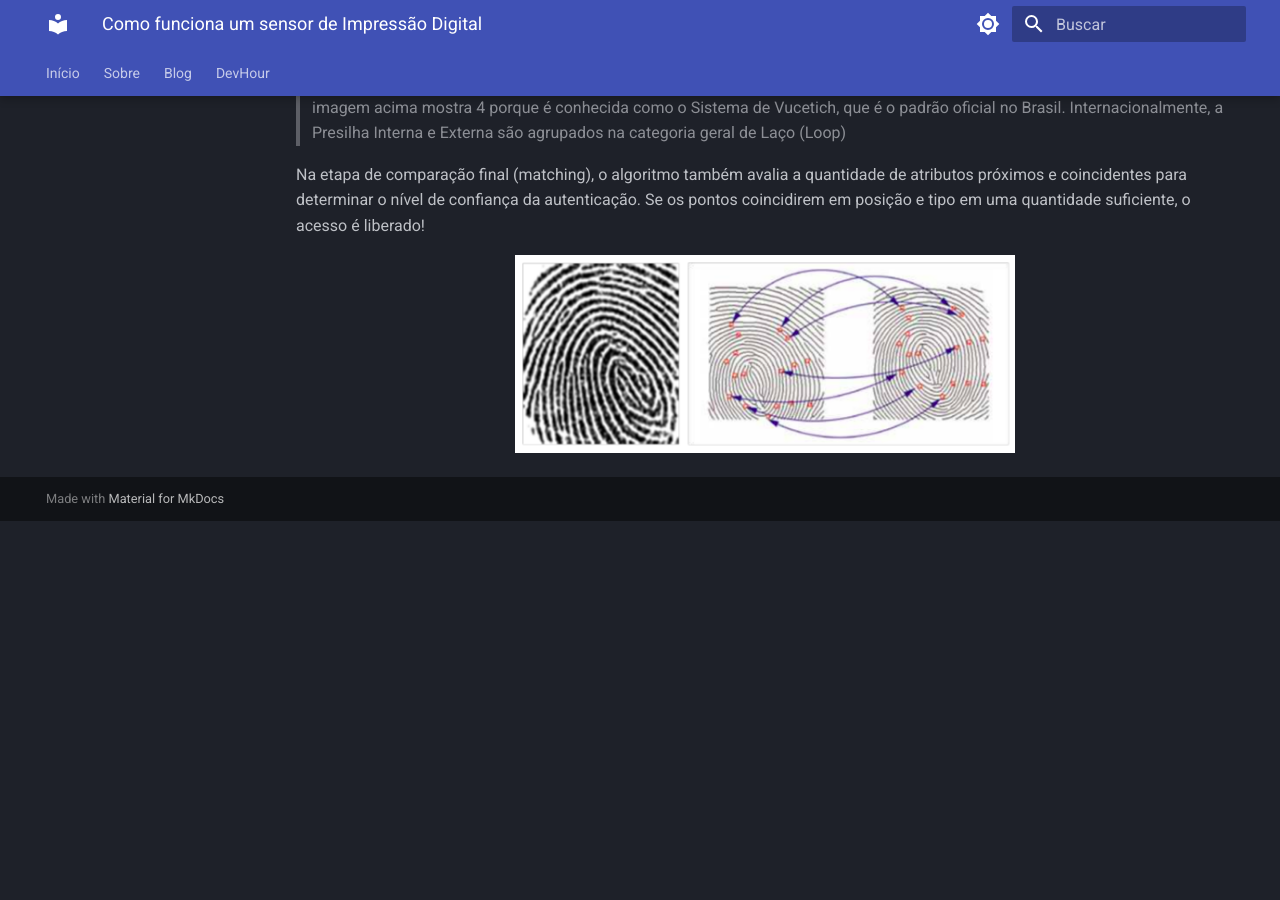
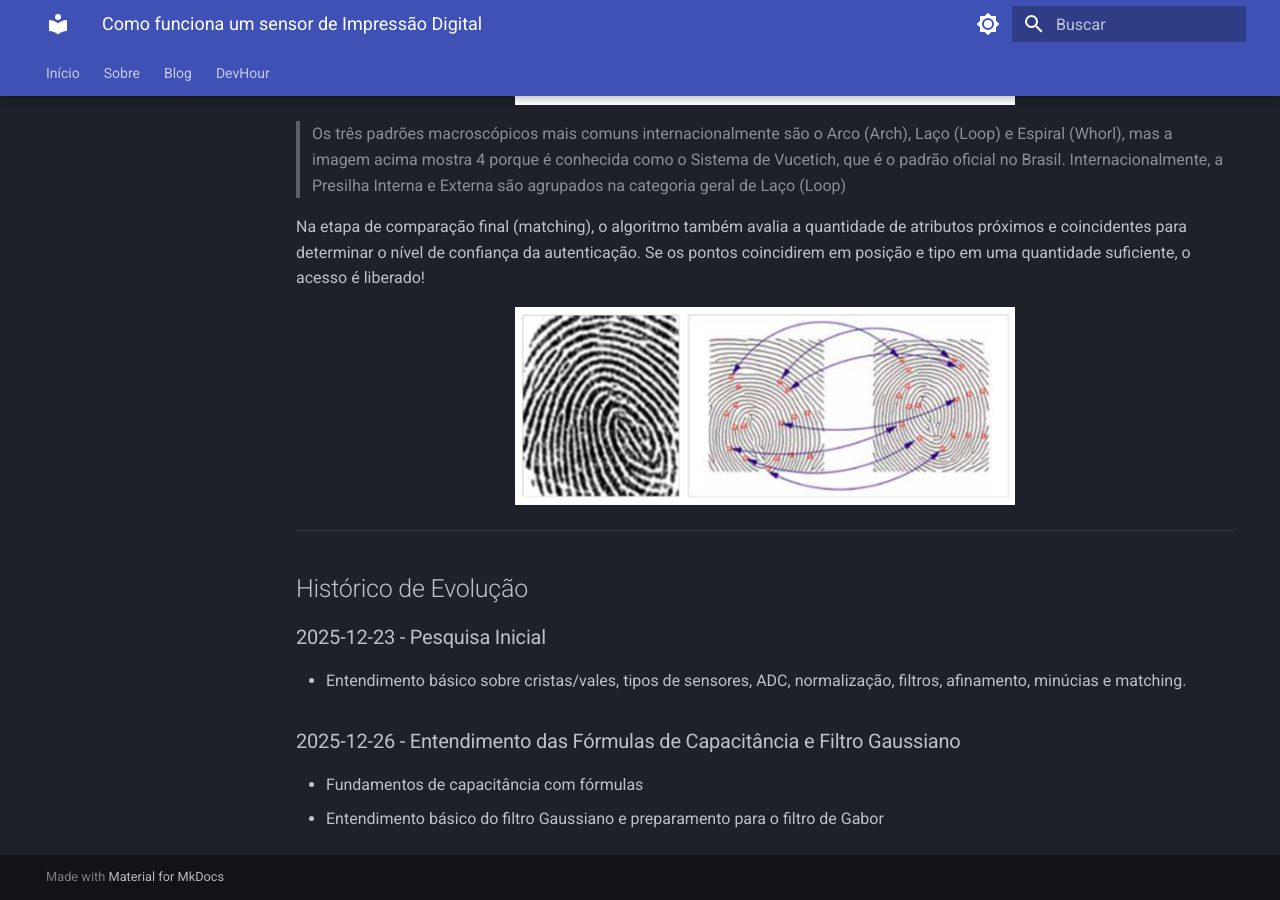
Before and after one commit to alexsousadev/bitabit, an MkDocs documentation site: the page built from docs/dev-hour/posts/como_funciona_digital/como_funciona_digital.md, in a window 1280 px wide and 900 px high, scrolled down 6752 px. Built offline with MkDocs 1.6.1 and Material for MkDocs 9.7.7, drawn with Linux system fonts in a browser that asks for light colours; before the commit the page ends 7273 px from its top, so only the background shows below that; some of the changed text lies outside the part shown.

Commit message:
add topic about history

```diff
--- a/docs/dev-hour/posts/como_funciona_digital/como_funciona_digital.md
+++ b/docs/dev-hour/posts/como_funciona_digital/como_funciona_digital.md
@@ -71,12 +71,13 @@ Abaixo podemos ver um ADC de 6 bits convertendo a variação da voltagem analóg
 Logo após a captura, o sistema realiza a "normalização", que serve justamente para uniformizar e corrigir esses níveis de cinza da imagem original, equilibrando índices de iluminação, que é o que veremos a seguir...
 ## 2) Preparando (Normalização)
 
-
-### 2.1) Aplicação dos Filtros
-
 Após capturar essa "foto" inicial, o sistema precisa prepará-la, pois a imagem bruta costuma vir com ruídos, como sujeira no dedo ou falhas na iluminação. Esse passo é chamado de pré-processamento.
 
-Nele, ocorre primeiro a normalização, que serve para equilibrar os níveis de cinza da imagem, deixando-a com uma iluminação uniforme.
+### 2.1) Normalização
+
+Ocorre primeiro a normalização, que serve para equilibrar os níveis de cinza da imagem, deixando-a com uma iluminação uniforme.
+
+### 2.2) Aplicação dos Filtros
 
 Depois, aplicam-se filtros em sequência para remover componentes irrelevantes e destacar bem o contraste entre as linhas pretas (cristas) e o fundo branco (vales), criando uma matriz binária clara.
 
@@ -89,7 +90,6 @@ Depois, aplicam-se filtros em sequência para remover componentes irrelevantes e
 <label>A ideia é remover as imperfeições</label>
 </figure>
 
-
 **Em seguida, aplica-se o Filtro de Gabor**, que é especializado em detectar padrões direcionais (como as linhas da digital). Ele realça as cristas e vales, melhorando o contraste após o Gaussiano ter removido os ruídos. Abaixo podemos ver o antes (esquerda) e depois (direita) da aplicação do Filtro de Gabor:
 
 - [Filtro de Gabor](./gabor.md)
@@ -146,3 +146,15 @@ Para garantir a segurança, esse template é criptografado (geralmente usando o
 <figure markdown="span">
 ![](./img/leitura_digital.png){ align=center, width="500"}
 </figure>
+
+
+---
+
+## Histórico de Evolução
+
+### 2025-12-23 - Pesquisa Inicial
+- Entendimento básico sobre cristas/vales, tipos de sensores, ADC, normalização, filtros, afinamento, minúcias e matching.
+
+### 2025-12-26 - Entendimento das Fórmulas de Capacitância e Filtro Gaussiano
+- Fundamentos de capacitância com fórmulas
+- Entendimento básico do filtro Gaussiano e preparamento para o filtro de Gabor
```
Also changed, not shown: other parts of docs/dev-hour/posts/como_funciona_digital/como_funciona_digital.md (+1 -1 lines), docs/dev-hour/posts/como_funciona_digital/gaussian.md (+1 -0 lines).
